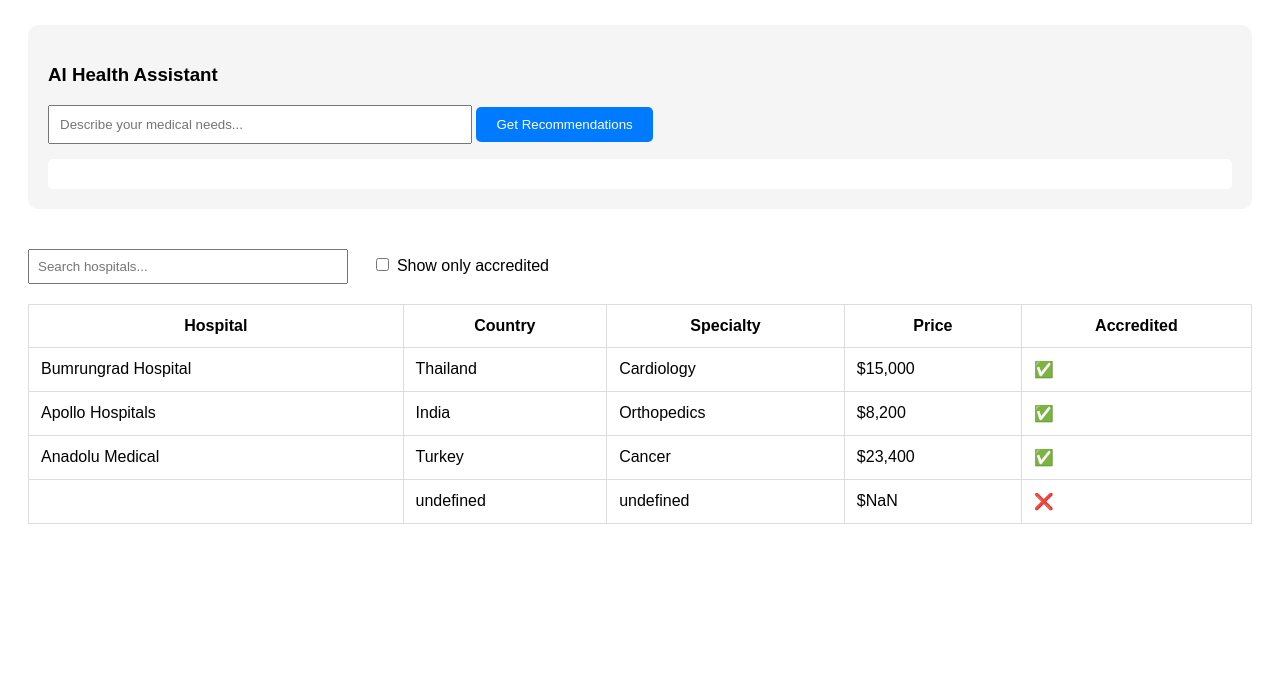
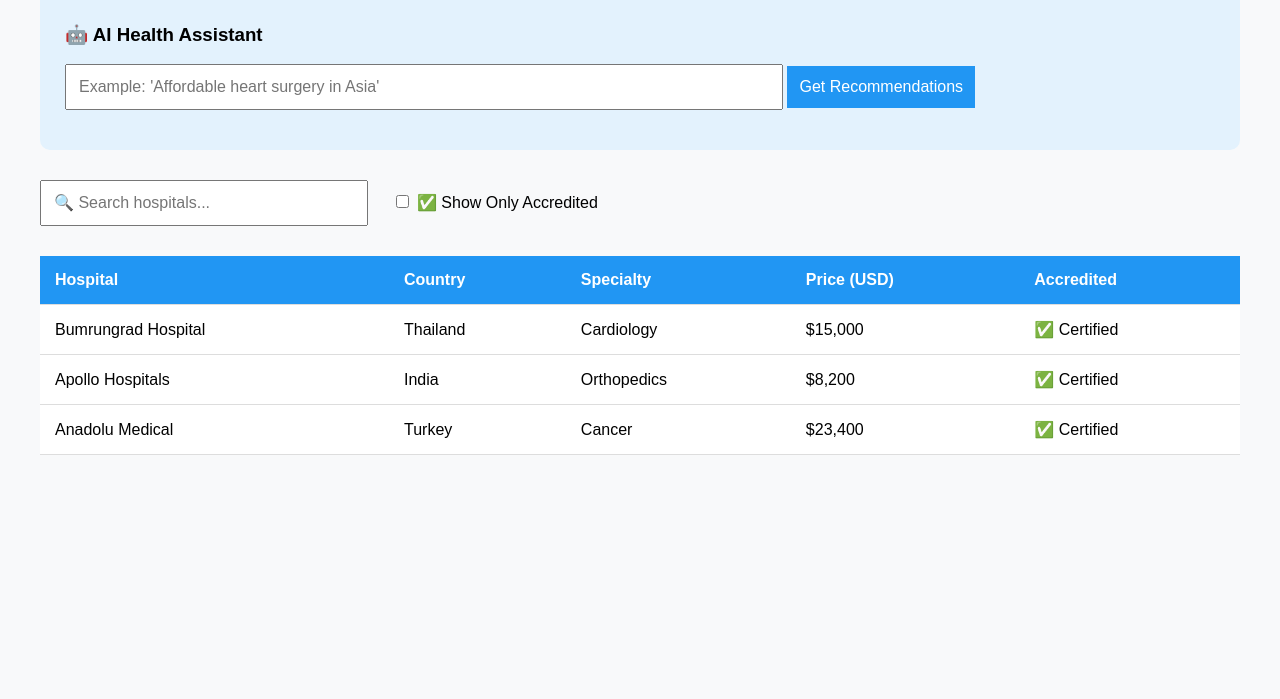
Before and after one commit to John-Caples/medical-tourism-platform, a plain HTML site: page index.html in a window 1280 px wide. Shown: the part 101-800 px from the top of the page. Drawn offline with Linux system fonts and the light colour scheme.

Commit message:
Update index.html

```diff
--- a/index.html
+++ b/index.html
@@ -3,105 +3,112 @@
 <head>
   <title>Trusted Care Abroad</title>
   <style>
-    body { font-family: Arial; padding: 20px; }
-    table { border-collapse: collapse; width: 100%; margin-top: 20px; }
-    td, th { border: 1px solid #ddd; padding: 12px; cursor: pointer; }
-    input[type="text"] { padding: 8px; width: 300px; }
-    label { margin-left: 20px; }
-    #aiResults { margin-top: 15px; padding: 15px; background: white; border-radius: 5px; }
+    body { font-family: Arial, sans-serif; margin: 20px; background: #f8f9fa; }
+    .container { max-width: 1200px; margin: 0 auto; }
+    #aiSection { background: #e3f2fd; padding: 25px; border-radius: 10px; margin-bottom: 30px; }
+    input[type="text"], button { padding: 12px; font-size: 16px; }
+    button { background: #2196F3; color: white; border: none; cursor: pointer; }
+    table { width: 100%; border-collapse: collapse; margin-top: 20px; background: white; }
+    th, td { padding: 15px; text-align: left; border-bottom: 1px solid #ddd; }
+    th { background: #2196F3; color: white; cursor: pointer; }
+    tr:hover { background-color: #f5f5f5; }
+    .highlight { background: #e8f5e9 !important; }
   </style>
 </head>
 <body>
-  <h1>Medical Tourism Platform</h1>
+  <div class="container">
+    <h1>🏥 Trusted Care Abroad</h1>
 
-  <div style="margin: 40px 0; background: #f5f5f5; padding: 20px; border-radius: 10px;">
-    <h3>AI Health Assistant</h3>
-    <input type="text" id="aiQuery" placeholder="Describe your medical needs..." style="width: 400px; padding: 10px;">
-    <button onclick="getRecommendations()" style="padding: 10px 20px; background: #007bff; color: white; border: none; border-radius: 5px;">
-      Get Recommendations
-    </button>
-    <div id="aiResults"></div>
+    <div id="aiSection">
+      <h3>🤖 AI Health Assistant</h3>
+      <input type="text" id="aiQuery" placeholder="Example: 'Affordable heart surgery in Asia'" style="width: 60%;">
+      <button onclick="getRecommendations()">Get Recommendations</button>
+      <div id="aiResults" style="margin-top: 15px;"></div>
     </div>
 
-  <input type="text" id="search" placeholder="Search hospitals...">
-  <label>
-    <input type="checkbox" id="accreditedOnly"> Show only accredited
+    <div style="margin: 30px 0;">
+      <input type="text" id="search" placeholder="🔍 Search hospitals..." style="width: 300px;">
+      <label style="margin-left: 20px;">
+        <input type="checkbox" id="accreditedOnly"> ✅ Show Only Accredited
       </label>
+    </div>
 
     <table id="hospitals">
+      <thead>
         <tr>
           <th onclick="sort(0)">Hospital</th>
           <th onclick="sort(1)">Country</th>
           <th onclick="sort(2)">Specialty</th>
-      <th onclick="sort(4)">Price</th>
+          <th onclick="sort(4)">Price (USD)</th>
           <th onclick="sort(3)">Accredited</th>
         </tr>
+      </thead>
+      <tbody></tbody>
     </table>
+  </div>
 
   <script>
-    let allHospitals = [];
-    let sortColumn = null;
-    let sortDirection = 1;
+    // Configuration
+    const HOSPITALS_CSV = 'https://raw.githubusercontent.com/John-Caples/medical-tourism-platform/main/hospitals.csv';
+    const HF_API_KEY = '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';
+    let hospitals = [];
+    let sortState = { column: null, direction: 1 };
 
-    // Load hospital data
-    fetch('https://raw.githubusercontent.com/John-Caples/medical-tourism-platform/main/hospitals.csv')
-      .then(r => r.text())
-      .then(d => {
-        allHospitals = d.split('\n').slice(1);
+    // Initial Load
+    window.onload = async () => {
+      const response = await fetch(HOSPITALS_CSV);
+      const data = await response.text();
+      hospitals = data.split('\n').slice(1).filter(row => row.trim());
       updateTable();
+    };
+
+    // Table Management
+    function updateTable() {
+      const searchTerm = document.getElementById('search').value.toLowerCase();
+      const accreditedOnly = document.getElementById('accreditedOnly').checked;
+
+      let filtered = hospitals.filter(row => {
+        const [name, country, specialty, accredited, price] = row.split(',');
+        return (name.toLowerCase().includes(searchTerm) || country.toLowerCase().includes(searchTerm)) &&
+               (!accreditedOnly || accredited === 'Yes');
       });
 
-    // Table functions
-    function updateTable() {
-      const search = document.getElementById('search').value.toLowerCase();
-      const accreditedOnly = document.getElementById('accreditedOnly').checked;
-
-      let filtered = allHospitals.filter(row => {
-        const [n,c,s,a,p] = row.split(',');
-        return (n.toLowerCase().includes(search) || c.toLowerCase().includes(search)) &&
-              (!accreditedOnly || a === 'Yes');
-      });
-
-      if(sortColumn !== null) {
-        filtered.sort((a,b) => {
-          const [aN,aC,aS,aA,aP] = a.split(',');
-          const [bN,bC,bS,bA,bP] = b.split(',');
-          const valsA = [aN, aC, aS, aA, Number(aP)];
-          const valsB = [bN, bC, bS, bA, Number(bP)];
-          return (valsA[sortColumn] > valsB[sortColumn] ? 1 : -1) * sortDirection;
+      if(sortState.column !== null) {
+        filtered.sort((a, b) => {
+          const aVal = getSortValue(a.split(',')[sortState.column]);
+          const bVal = getSortValue(b.split(',')[sortState.column]);
+          return (aVal > bVal ? 1 : -1) * sortState.direction;
         });
       }
 
-      document.getElementById('hospitals').innerHTML = `
+      renderTable(filtered);
+    }
+
+    function getSortValue(value) {
+      return isNaN(value) ? value.toLowerCase() : Number(value);
+    }
+
+    function renderTable(data) {
+      const tbody = document.querySelector('#hospitals tbody');
+      tbody.innerHTML = data.map(row => {
+        const [name, country, specialty, accredited, price] = row.split(',');
+        return `
           <tr>
-          <th onclick="sort(0)">Hospital ${sortColArrow(0)}</th>
-          <th onclick="sort(1)">Country ${sortColArrow(1)}</th>
-          <th onclick="sort(2)">Specialty ${sortColArrow(2)}</th>
-          <th onclick="sort(4)">Price ${sortColArrow(4)}</th>
-          <th onclick="sort(3)">Accredited ${sortColArrow(3)}</th>
+            <td>${name}</td>
+            <td>${country}</td>
+            <td>${specialty}</td>
+            <td>$${Number(price).toLocaleString()}</td>
+            <td>${accredited === 'Yes' ? '✅ Certified' : '❌ Not Certified'}</td>
           </tr>
-        ${filtered.map(row => {
-          const [n,c,s,a,p] = row.split(',');
-          return `<tr>
-            <td>${n}</td>
-            <td>${c}</td>
-            <td>${s}</td>
-            <td>$${Number(p).toLocaleString()}</td>
-            <td>${a === 'Yes' ? '✅' : '❌'}</td>
-          </tr>`;
-        }).join('')}
         `;
+      }).join('');
     }
 
     // Sorting
-    function sort(col) {
-      sortColumn = sortColumn === col ? col : col;
-      sortDirection = sortColumn === col ? sortDirection * -1 : 1;
+    function sort(column) {
+      sortState.direction = sortState.column === column ? -sortState.direction : 1;
+      sortState.column = column;
       updateTable();
-    }
-
-    function sortColArrow(col) {
-      return sortColumn === col ? (sortDirection === 1 ? '↑' : '↓') : '';
     }
 
     // AI Recommendations
@@ -113,32 +120,42 @@
         const response = await fetch('https://api-inference.huggingface.co/models/emilyalsentzer/Bio_ClinicalBERT', {
           method: 'POST',
           headers: {
-            'Authorization': 'Bearer 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',
-            'Content-Type': 'application/json',
+            'Authorization': `Bearer ${HF_API_KEY}`,
+            'Content-Type': 'application/json'
           },
-          body: JSON.stringify({inputs: query}),
+          body: JSON.stringify({ inputs: query })
         });
 
-        const data = await response.json();
-        const medicalTerms = data[0].filter(t => t.score > 0.9).map(t => t.word);
+        const result = await response.json();
+        const medicalTerms = result[0].filter(t => t.score > 0.85).map(t => t.word);
 
-        document.getElementById('aiResults').innerHTML = `
-          <p>🔍 Found ${medicalTerms.length} key terms: ${medicalTerms.join(', ')}</p>
-          <p>💡 Matching hospitals highlighted in green</p>
-        `;
+        highlightMatches(medicalTerms);
+        showAIResults(medicalTerms);
 
-        document.querySelectorAll('#hospitals tr').forEach(row => {
-          const specialty = row.children[2]?.textContent.toLowerCase() || '';
-          row.style.backgroundColor = medicalTerms.some(term => specialty.includes(term))
-            ? '#e6ffe6' : '';
-        });
-
-      } catch (error) {
+      } catch(error) {
         console.error('AI Error:', error);
+        document.getElementById('aiResults').innerHTML = `⚠️ Error: ${error.message}`;
       }
     }
 
-    // Event listeners
+    function highlightMatches(terms) {
+      document.querySelectorAll('#hospitals tr').forEach(row => {
+        const specialty = row.children[2]?.textContent.toLowerCase() || '';
+        row.classList.toggle('highlight', terms.some(term => specialty.includes(term)));
+      });
+    }
+
+    function showAIResults(terms) {
+      document.getElementById('aiResults').innerHTML = `
+        <div style="background: white; padding: 15px; border-radius: 8px;">
+          <h4>🧠 AI Analysis Results</h4>
+          <p>Identified medical focus areas: ${terms.join(', ') || 'None'}</p>
+          <p style="color: #666; margin-top: 10px;">Matching hospitals highlighted in green</p>
+        </div>
+      `;
+    }
+
+    // Event Listeners
     document.getElementById('search').addEventListener('input', updateTable);
     document.getElementById('accreditedOnly').addEventListener('change', updateTable);
   </script>
```
Lines whose indentation alone changed are shown as unchanged.
